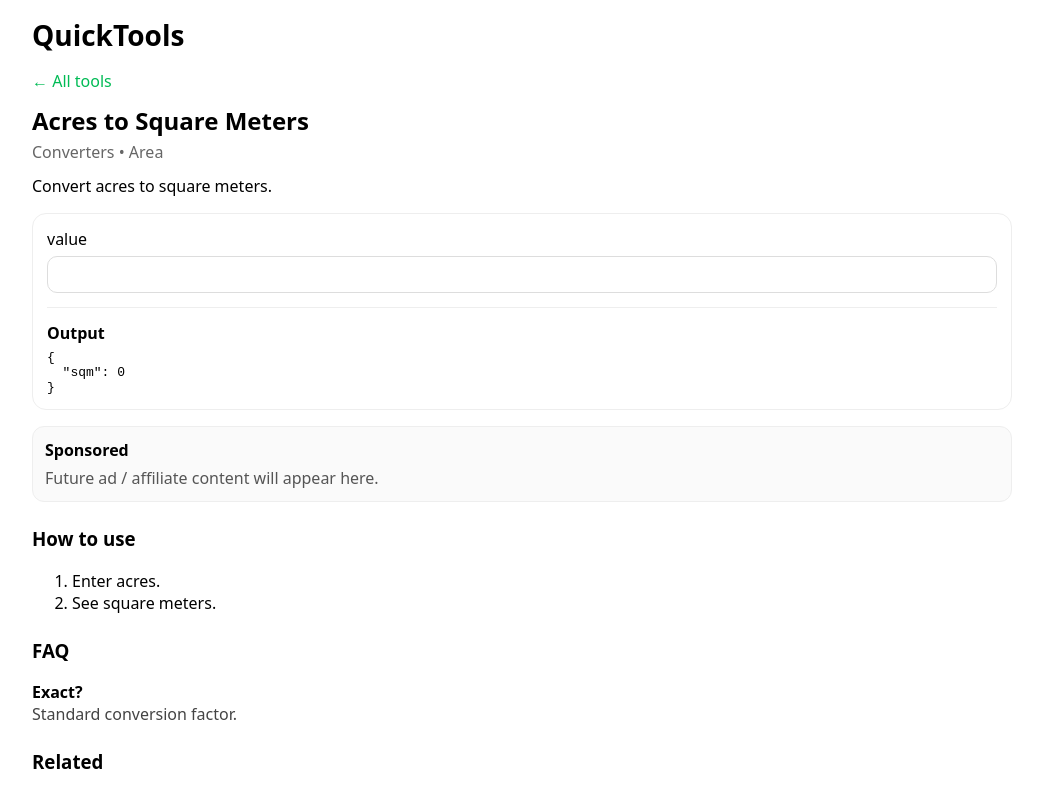
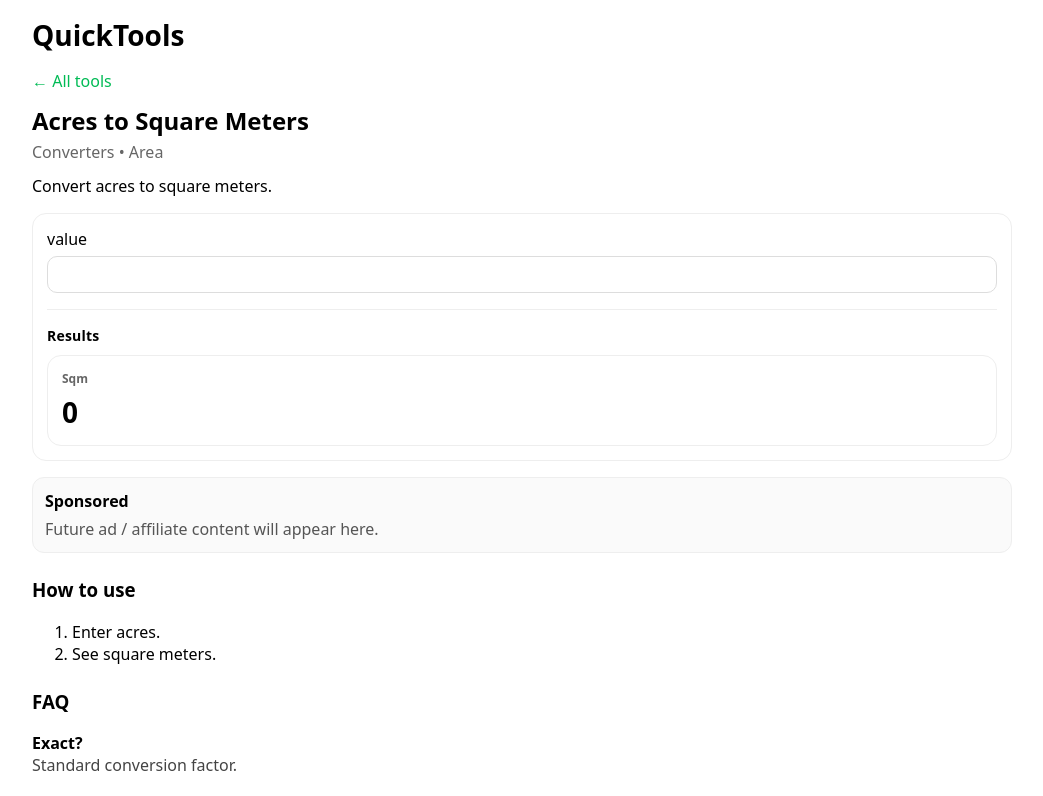
Before and after one commit to banoresaurabh/quicktools-app, a Next.js app: page /tools/acre-to-sqm in a window 1280 px wide. Shown: the top 796 px of the page, without its empty margins (118-1161 px from the left). Built offline with nearby package versions, Linux system fonts and the light colour scheme.

Commit message:
Update output UI

```diff
--- a/src/components/ToolRenderer.tsx
+++ b/src/components/ToolRenderer.tsx
@@ -127,90 +127,184 @@
         </div>
       )}
 
-      <div
-        style={{ marginTop: 14, paddingTop: 14, borderTop: '1px solid #eee' }}
+<div style={{ marginTop: 16, paddingTop: 16, borderTop: "1px solid #eee" }}>
+  <div style={{ fontWeight: 900, marginBottom: 10, fontSize: 14, letterSpacing: 0.2 }}>
+    Results
+  </div>
+
+  {(() => {
+    const isObj = output && typeof output === "object";
+    const outObj = (isObj ? (output as any) : null) as Record<string, any> | null;
+
+    const toLabel = (k: string) =>
+      k
+        .replace(/_/g, " ")
+        .replace(/([a-z0-9])([A-Z])/g, "$1 $2")
+        .replace(/\b\w/g, (c) => c.toUpperCase());
+
+    const fmt = (v: any) => {
+      if (typeof v === "number") return v.toLocaleString("en-IN");
+      if (typeof v === "boolean") return v ? "Yes" : "No";
+      if (v === null || v === undefined) return "—";
+      return String(v);
+    };
+
+    // 1) string output (like JSON prettify result)
+    if (typeof output === "string") {
+      return (
+        <pre
+          style={{
+            margin: 0,
+            whiteSpace: "pre-wrap",
+            background: "#fafafa",
+            border: "1px solid #eee",
+            borderRadius: 12,
+            padding: 12,
+            fontSize: 13,
+            lineHeight: 1.5,
+          }}
         >
-        <div style={{ fontWeight: 800, marginBottom: 6 }}>Output</div>
-        <pre style={{ margin: 0, whiteSpace: 'pre-wrap' }}>
-          {typeof output === 'string'
-            ? output
-            : JSON.stringify(output, null, 2)}
+          {output}
         </pre>
+      );
+    }
 
-        {tool.engineId === 'util.json' && (
+    // 2) error
+    if (outObj && outObj.error) {
+      return (
         <div
           style={{
-              display: 'flex',
-              gap: 10,
-              marginTop: 10,
-              flexWrap: 'wrap',
+            background: "#fff5f5",
+            border: "1px solid #ffd6d6",
+            borderRadius: 12,
+            padding: 12,
+            color: "#8a1f1f",
+            fontWeight: 700,
           }}
         >
-            <button onClick={() => set('mode', 'prettify')} style={btn}>
+          {String(outObj.error)}
+        </div>
+      );
+    }
+
+    // 3) object output (most tools)
+    if (outObj) {
+      const entries = Object.entries(outObj).filter(([k]) => k !== "error");
+
+      // Choose a "primary" key if present
+      const preferred = ["emi", "monthlyTakeHome", "tax", "result", "resultDate", "newSalary", "bmi", "newValue", "oldMinusNew", "totalInterest", "totalPayment", "years", "totalDays"];
+      let primaryKey: string | null = null;
+      for (const k of preferred) {
+        if (k in outObj) {
+          primaryKey = k;
+          break;
+        }
+      }
+      if (!primaryKey && entries.length === 1) primaryKey = entries[0][0];
+
+      const primaryVal = primaryKey ? outObj[primaryKey] : null;
+      const secondary = entries.filter(([k]) => k !== primaryKey);
+
+      return (
+        <div
+          style={{
+            border: "1px solid #eee",
+            borderRadius: 14,
+            padding: 14,
+            background: "white",
+          }}
+        >
+          {primaryKey ? (
+            <div style={{ marginBottom: secondary.length ? 12 : 0 }}>
+              <div style={{ fontSize: 12, color: "#666", fontWeight: 800, marginBottom: 6 }}>
+                {toLabel(primaryKey)}
+              </div>
+              <div style={{ fontSize: 28, fontWeight: 900, letterSpacing: -0.2 }}>
+                {fmt(primaryVal)}
+              </div>
+            </div>
+          ) : null}
+
+          {secondary.length ? (
+            <div
+              style={{
+                display: "grid",
+                gridTemplateColumns: "1fr",
+                gap: 10,
+              }}
+            >
+              {secondary.map(([k, v]) => (
+                <div
+                  key={k}
+                  style={{
+                    display: "flex",
+                    justifyContent: "space-between",
+                    gap: 12,
+                    padding: "10px 12px",
+                    background: "#fafafa",
+                    border: "1px solid #eee",
+                    borderRadius: 12,
+                  }}
+                >
+                  <div style={{ fontWeight: 800, color: "#333" }}>{toLabel(k)}</div>
+                  <div style={{ fontWeight: 900 }}>{fmt(v)}</div>
+                </div>
+              ))}
+            </div>
+          ) : null}
+        </div>
+      );
+    }
+
+    // 4) fallback
+    return (
+      <pre style={{ margin: 0, whiteSpace: "pre-wrap" }}>
+        {JSON.stringify(output, null, 2)}
+      </pre>
+    );
+  })()}
+
+  {/* Keep your tool-specific action buttons exactly as they are */}
+  {tool.engineId === "util.json" && (
+    <div style={{ display: "flex", gap: 10, marginTop: 10, flexWrap: "wrap" }}>
+      <button onClick={() => set("mode", "prettify")} style={btn}>
         Prettify
       </button>
-            <button onClick={() => set('mode', 'minify')} style={btn}>
+      <button onClick={() => set("mode", "minify")} style={btn}>
         Minify
       </button>
     </div>
   )}
-        {tool.engineId === 'util.password' && (
-          <div
-            style={{
-              display: 'flex',
-              gap: 10,
-              marginTop: 10,
-              flexWrap: 'wrap',
-            }}
-          >
-            <button onClick={() => set('_regen', Math.random())} style={btn}>
+  {tool.engineId === "util.password" && (
+    <div style={{ display: "flex", gap: 10, marginTop: 10, flexWrap: "wrap" }}>
+      <button onClick={() => set("_regen", Math.random())} style={btn}>
         Generate
       </button>
     </div>
   )}
-        {tool.engineId === 'util.uuid' && (
-          <div
-            style={{
-              display: 'flex',
-              gap: 10,
-              marginTop: 10,
-              flexWrap: 'wrap',
-            }}
-          >
-            <button onClick={() => set('_regen', Math.random())} style={btn}>
+  {tool.engineId === "util.uuid" && (
+    <div style={{ display: "flex", gap: 10, marginTop: 10, flexWrap: "wrap" }}>
+      <button onClick={() => set("_regen", Math.random())} style={btn}>
         Generate
       </button>
     </div>
   )}
-        {tool.engineId === 'util.randomNumber' && (
-          <div
-            style={{
-              display: 'flex',
-              gap: 10,
-              marginTop: 10,
-              flexWrap: 'wrap',
-            }}
-          >
-            <button onClick={() => set('_regen', Math.random())} style={btn}>
+  {tool.engineId === "util.randomNumber" && (
+    <div style={{ display: "flex", gap: 10, marginTop: 10, flexWrap: "wrap" }}>
+      <button onClick={() => set("_regen", Math.random())} style={btn}>
         Generate
       </button>
     </div>
   )}
-        {tool.engineId === 'util.teamSplit' && (
-          <div
-            style={{
-              display: 'flex',
-              gap: 10,
-              marginTop: 10,
-              flexWrap: 'wrap',
-            }}
-          >
-            <button onClick={() => set('_regen', Math.random())} style={btn}>
+  {tool.engineId === "util.teamSplit" && (
+    <div style={{ display: "flex", gap: 10, marginTop: 10, flexWrap: "wrap" }}>
+      <button onClick={() => set("_regen", Math.random())} style={btn}>
         Split
       </button>
     </div>
   )}
 </div>
+
     </div>
   );
 }
```
Lines whose indentation alone changed are shown as unchanged.
